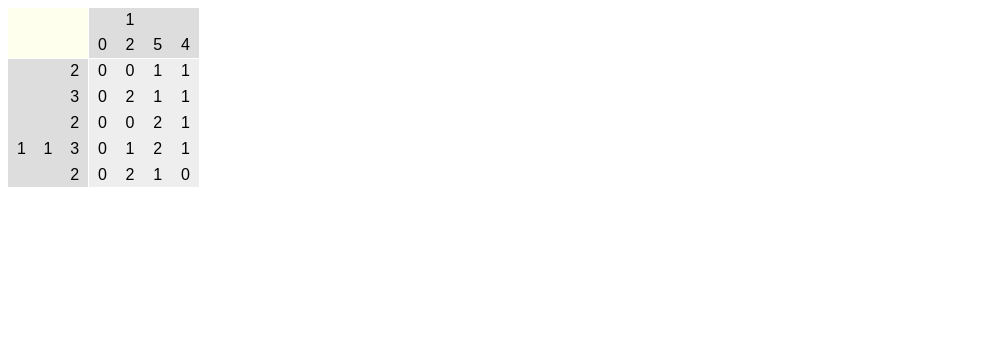
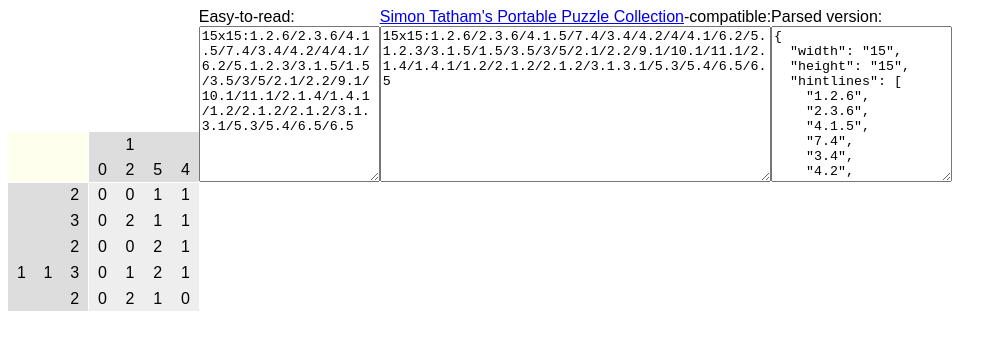
Before and after one commit to denilsonsa/nonogram-editor, a Vue app: page / in a window 1280 px wide. Shown: the top 350 px of the page, without its empty margins (0-1007 px from the left). Built offline with nearby package versions, Linux system fonts and the light colour scheme.

Commit message:
Adding some very basic puzzle text description parsing

```diff
--- a/src/App.vue
+++ b/src/App.vue
@@ -1,6 +1,19 @@
 <template>
   <div id="app">
     <NonogramGrid :matrix="sampleGrid" :colHints="sampleColHints" :rowHints="sampleRowHints" />
+    <TextareaWithLabel id="texthuman" v-model="sampleText" rows="10">
+      <template v-slot:label>Easy-to-read:</template>
+    </TextareaWithLabel>
+    <TextareaWithLabel id="textsimon" v-model="sampleText" rows="10">
+      <template v-slot:label>
+        <a
+          href="https://www.chiark.greenend.org.uk/~sgtatham/puzzles/js/pattern.html"
+        >Simon Tatham's Portable Puzzle Collection</a>-compatible:
+      </template>
+    </TextareaWithLabel>
+    <TextareaWithLabel id="texthuman" :value="parsedTextForDebugging" readonly="true" rows="10">
+      <template v-slot:label>Parsed version:</template>
+    </TextareaWithLabel>
   </div>
 </template>
 
@@ -12,14 +25,18 @@
 
 <script>
 import NonogramGrid from "./components/NonogramGrid.vue";
+import TextareaWithLabel from "./components/TextareaWithLabel.vue";
 
 export default {
   name: "App",
   components: {
     NonogramGrid,
+    TextareaWithLabel,
   },
   data() {
     return {
+      sampleText:
+        "15x15:1.2.6/2.3.6/4.1.5/7.4/3.4/4.2/4/4.1/6.2/5.1.2.3/3.1.5/1.5/3.5/3/5/2.1/2.2/9.1/10.1/11.1/2.1.4/1.4.1/1.2/2.1.2/2.1.2/3.1.3.1/5.3/5.4/6.5/6.5",
       sampleColHints: [[0], [1, 2], [5], [4]],
       sampleRowHints: [[2], [3], [2], [1, 1, 3], [2]],
       sampleGrid: [
@@ -31,5 +48,44 @@ export default {
       ],
     };
   },
+  computed: {
+    parsedTextForDebugging() {
+      return JSON.stringify(this.parsePuzzleText(this.sampleText), null, 2);
+    },
+  },
+  methods: {
+    parsePuzzleText(text) {
+      // Splitting the dimensions from the hints.
+      const [
+        ,
+        width,
+        height,
+        hintstring,
+      ] = /^\s*(\d+)\s*x\s*(\d+)\s*:?\s*([\d \t.,\r\n;\/]+)\s*$/.exec(text) || [
+        "",
+        0,
+        0,
+        "",
+      ];
+      // Spliting into each line (either row or col) of hints.
+      // Also filtering the empty lines.
+      const hintlines = hintstring
+        .split(/[\r\n;\/]+/)
+        .filter(line => line.trim());
+      // Splitting each line into each individual hint, and converting to integer.
+      const hints = hintlines.map(line =>
+        line
+          .split(/[ \t.,]+/)
+          .filter(hint => hint.trim())
+          .map(hint => parseInt(hint, 10))
+      );
+      return {
+        width,
+        height,
+        hintlines,
+        hints,
+      };
+    },
+  },
 };
 </script>
--- /dev/null
+++ b/src/components/TextareaWithLabel.vue
@@ -0,0 +1,66 @@
+<template>
+  <div class="textarea-with-label">
+    <label :for="internalid">
+      <slot name="label"></slot>
+    </label>
+    <textarea
+      :id="internalid"
+      :value="value"
+      @input="inputHandler"
+      v-bind="$attrs"
+      v-on="otherListeners"
+    ></textarea>
+  </div>
+</template>
+
+<style>
+.textarea-with-label {
+  display: inline-block;
+}
+.textarea-with-label > label {
+  display: block;
+}
+.textarea-with-label > textarea {
+  display: block;
+  width: 100%;
+  box-sizing: border-box;
+}
+</style>
+
+<script>
+export default {
+  name: "TextareaWithLabel",
+  inheritAttrs: false,
+  props: {
+    id: {
+      type: String,
+      required: false,
+    },
+    value: {
+      type: String,
+      required: false,
+      default: "",
+    },
+  },
+  data() {
+    return {
+      randomid: "TextareaWithLabel" + Math.random(),
+    };
+  },
+  computed: {
+    internalid() {
+      return this.id || this.randomid;
+    },
+    otherListeners() {
+      // Inspired by https://zendev.com/2018/05/31/transparent-wrapper-components-in-vue.html
+      const { input, ...rest } = this.$listeners;
+      return rest;
+    },
+  },
+  methods: {
+    inputHandler(event) {
+      this.$emit("input", event.target.value);
+    },
+  },
+};
+</script>
```
